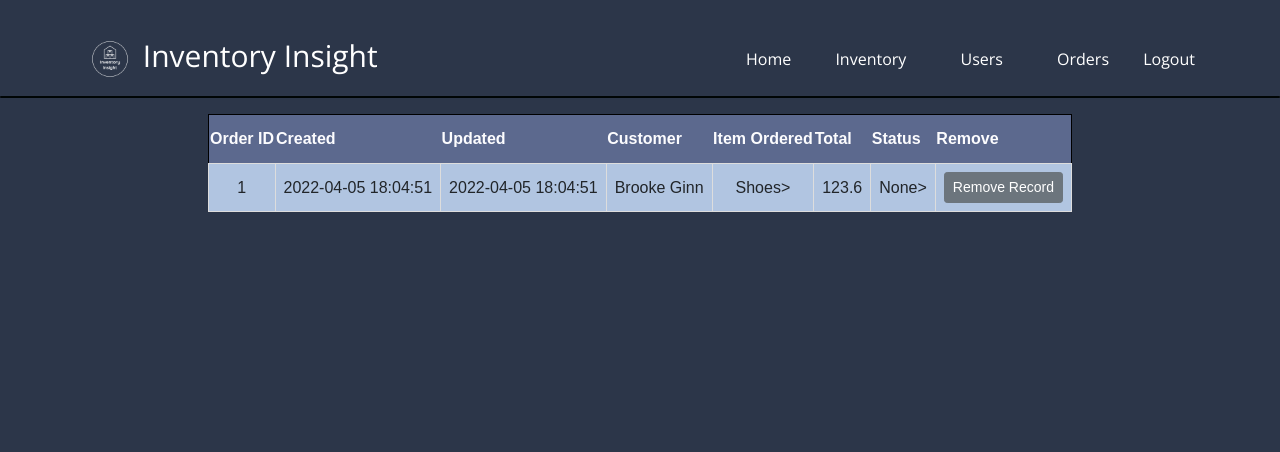
After one commit to bginn27/ProgrammingProject, a Flask app: page /orders/remove/1 in a window 1280 px wide. The commit adds this page. Shown: the top 452 px of the page. Run offline with Flask 2, Linux system fonts and the light colour scheme; data comes from the database, SQL or seed files in the repository; both versions use the stored data as it was after the commit; some libraries are stand-ins or nearby versions.

Commit message:
added other features

```diff
--- a/app.py
+++ b/app.py
@@ -1,11 +1,14 @@
+from ast import And
 from fileinput import close
+from operator import and_
 import re
 import sqlite3
-from flask import Flask, render_template, request, url_for, redirect, flash
+from flask import Flask, render_template, request, url_for, redirect, flash, session
 from sqlalchemy import false
 from werkzeug.exceptions import abort
 
 app = Flask(__name__)
+app.secret_key = 'SecretKey'
 
 from flask import Flask, render_template
 
@@ -22,19 +25,41 @@ def login():
     if request.method == 'GET':
         return render_template('login.html')
     if request.method == 'POST':
-        print('running post')
-        if request.form['username'] != 'admin' or request.form['password'] != 'admin':
-            print('checking pass')
-            error = 'Invalid Credentials. Please try again.'
+        username = request.form.get("username")
+        password = request.form.get("password")
+        #Get record for user from DB
+        conn = get_db_connection()
+        dbexe = 'SELECT username, password FROM users WHERE username="{}"'.format(username)
+        print(dbexe)
+        login = conn.execute(dbexe).fetchall()
+        conn.close()
+
+        if username.lower() == login[0][0].lower() and password == login[0][1]:
+            print('Success!')
+            session['user'] = username
+            return render_template('home.html')
         else:
-            print('pass accepted')
-            loggedIn = True
-            return redirect("/")
+            print('Bad Username and/or Password!')
+            flash('Bad Username and/or Password!')
+            return redirect("/login")
+
+# logout page
+@app.route('/logout')
+def logout():
+    session.pop('user')
+    return redirect('/login')
+
+
 
 # home page
 @app.route('/')
 def home():
-    return render_template('home.html')
+    if('user' in session):
+        return render_template('home.html')
+    else:
+        return redirect('/login')
+
+
 
 
 # main inventory page
@@ -53,7 +78,6 @@ def inventoryadd():
         return render_template('inventoryadd.html')
 
     if request.method == "POST":
-        itemNum = request.form.get("itemNum")
         itemName = request.form.get("itemName")
         description = request.form.get("description")
         location = request.form.get("location")
@@ -61,8 +85,8 @@ def inventoryadd():
         conn = sqlite3.connect('database.db')
         cur = conn.cursor()
         add_inventory = cur.execute("""
-        INSERT INTO inventory (id, itemName, description, location)
-        VALUES (?, ?, ?, ?)""",(itemNum, itemName, description, location))
+        INSERT INTO inventory (itemName, description, location)
+        VALUES (?, ?, ?)""",(itemName, description, location))
         conn.commit()
         conn.close()
         return redirect("/inventory")
@@ -82,7 +106,7 @@ def inventoryUpdate(id):
         location = request.form.get("location")
         #DB Connection
         conn = get_db_connection()
-        dbexe = """UPDATE inventory SET itemName='{}', description='{}', location='{}' WHERE id={}""".format(itemName, description, location,itemNum)
+        dbexe = """UPDATE inventory SET itemName='{}', description='{}', location='{}', updated=CURRENT_TIMESTAMP WHERE id={}""".format(itemName, description, location,itemNum)
         print(dbexe)
         db_update = conn.execute(dbexe)
         conn.commit()
@@ -111,12 +135,143 @@ def inventoryRemove(id):
 
 
 
+# main users page
+@app.route('/users')
+def users():
+    conn = get_db_connection()
+    users = conn.execute("SELECT * FROM users").fetchall()
+    conn.close()
+    return render_template('users.html', users=users)
 
-# invoices page
-@app.route('/invoices', methods=["GET", "POST"])
-def invoices():
+# add user to table and return to main inventory page
+@app.route('/useradd', methods=["GET", "POST"] )
+def useradd():
     if request.method == "GET":
-        return render_template('invoices.html')
+        return render_template('useradd.html')
+
+    if request.method == "POST":
+        username = request.form.get("username").lower()
+        password = request.form.get("password")
+
+        conn = sqlite3.connect('database.db')
+        cur = conn.cursor()
+        add_users = cur.execute("""
+        INSERT INTO users (username,password)
+        VALUES (?, ?)""",(username, password))
+        conn.commit()
+        conn.close()
+        return redirect("/users")
+
+@app.route('/users/update/<int:id>', methods=["GET","POST"] )
+def userUpdate(id):
+    if request.method == "GET":
+        conn = get_db_connection()
+        users = conn.execute("SELECT * FROM users WHERE id={}".format(id)).fetchall()
+        conn.close()
+        return render_template('userupdate.html', users=users)
+    if request.method == "POST":
+        userID = id
+        username = request.form.get("username")
+        password = request.form.get("password")
+        #DB Connection
+        conn = get_db_connection()
+        dbexe = """UPDATE users SET username='{}', password='{}' WHERE id={}""".format(username, password, id)
+        print(dbexe)
+        db_update = conn.execute(dbexe)
+        conn.commit()
+        conn.close()
+        return redirect('/users')
+
+@app.route('/users/remove/<int:id>', methods=["GET","POST"] )
+def userRemove(id):
+    if request.method == "GET":
+        conn = get_db_connection()
+        users = conn.execute("SELECT * FROM users WHERE id={}".format(id)).fetchall()
+        conn.close()
+        return render_template('userremove.html', users=users)
+    #DB Connection
+    if request.method == "POST":
+        userID = id
+        conn = get_db_connection()
+        dbexe = """DELETE FROM users WHERE id = {}""".format(userID)
+        print(dbexe)
+        db_update = conn.execute(dbexe)
+        conn.commit()
+        conn.close()
+        return redirect('/users')
+
+
+
+# main orders page
+@app.route('/orders')
+def orders():
+    conn = get_db_connection()
+    orders = conn.execute("SELECT * FROM orders").fetchall()
+    conn.close()
+    return render_template('orders.html', orders=orders)
+
+# add user to table and return to main inventory page
+@app.route('/orderadd', methods=["GET", "POST"] )
+def orderadd():
+    if request.method == "GET":
+        return render_template('orderadd.html')
+
+    if request.method == "POST":
+        customer = request.form.get("customer")
+        item = request.form.get("item")
+        total = request.form.get("total")
+
+        conn = sqlite3.connect('database.db')
+        cur = conn.cursor()
+        add_orders = cur.execute("""
+        INSERT INTO orders (customer,item,total,status)
+        VALUES (?, ?, ?, ?)""",(customer, item, total, 'NEW'))
+        conn.commit()
+        conn.close()
+        return redirect("/orders")
+
+@app.route('/orders/update/<int:id>', methods=["GET","POST"] )
+def orderUpdate(id):
+    if request.method == "GET":
+        conn = get_db_connection()
+        orders = conn.execute("SELECT * FROM orders WHERE id={}".format(id)).fetchall()
+        conn.close()
+        return render_template('orderupdate.html', orders=orders)
+    if request.method == "POST":
+        orderIP = id
+        customer = request.form.get("customer")
+        item = request.form.get("item")
+        total = request.form.get("total")
+        status = request.form.get("status")
+        #DB Connection
+        conn = get_db_connection()
+        dbexe = """UPDATE orders SET customer='{}', item='{}', total='{}', status='{}' WHERE id={}""".format(customer, item, total, status, id)
+        print(dbexe)
+        db_update = conn.execute(dbexe)
+        conn.commit()
+        conn.close()
+        return redirect('/orders')
+
+@app.route('/orders/remove/<int:id>', methods=["GET","POST"] )
+def orderRemove(id):
+    if request.method == "GET":
+        conn = get_db_connection()
+        orders = conn.execute("SELECT * FROM orders WHERE id={}".format(id)).fetchall()
+        conn.close()
+        return render_template('orderremove.html', orders=orders)
+    #DB Connection
+    if request.method == "POST":
+        userID = id
+        conn = get_db_connection()
+        dbexe = """DELETE FROM orders WHERE id = {}""".format(userID)
+        print(dbexe)
+        db_update = conn.execute(dbexe)
+        conn.commit()
+        conn.close()
+        return redirect('/orders')
+
+
+
 
 
 
--- a/static/css/style.css
+++ b/static/css/style.css
@@ -357,7 +357,7 @@ footer {
 
 }
 
-#inventory {
+#tabledata {
   font-family: Arial, Helvetica, sans-serif;
   border-collapse: collapse;
   border: 1px solid black;
@@ -366,7 +366,7 @@ footer {
   margin-right: auto;
 }
 
-#inventory td, #inventory th {
+#tabledata td, #inventory th {
   border: 1px solid #ddd;
   padding: 8px;
   background-color: #b1c5e1;
@@ -374,11 +374,11 @@ footer {
 
 
 
-#inventory tr:hover {
+#tabledata tr:hover {
   background-color: #7a92c0;
 }
 
-#inventory th {
+#tabledata th {
   padding-top: 12px;
   padding-bottom: 12px;
   text-align: left;
--- a/templates/base2.html
+++ b/templates/base2.html
@@ -52,8 +52,23 @@
                   </li>
                 </ul>
               </li>
-              <li><a href="invoices"><span>Invoices</span></a></li>
-              <li><a href="login"><span>Login</span></a></li>
+              <li class="has-children">
+                <a href="users"><span>Users</span></a>
+                <ul class="dropdown arrow-top">
+                  <li><a href="users">View Users</a></li>
+                  <li><a href="useradd">Add User</a></li>
+                  </li>
+                </ul>
+              </li>
+              <li class="has-children">
+                <a href="orders"><span>Orders</span></a>
+                <ul class="dropdown arrow-top">
+                  <li><a href="orders">View Orders</a></li>
+                  <li><a href="orderadd">Add Order</a></li>
+                  </li>
+                </ul>
+              </li>
+              <li><a href="logout"><a href="/logout">Logout</a></li>
             </ul>
           </nav>
       </div>
--- a/templates/inventory.html
+++ b/templates/inventory.html
@@ -6,10 +6,11 @@
 This will connect to the database and allow viewing, updating and deleting items
 </h1>
 
-<table id="inventory">
+<table id="tabledata">
     <tr>
         <th>Product ID</th>
         <th>Created</th>
+        <th>Updated</th>
         <th>Name</th>
         <th>Description</th>
         <th>Location</th>
@@ -22,6 +23,7 @@ This will connect to the database and allow viewing, updating and deleting items
     <tr>
         <td class="c2">{{item.id}}</td>
        <td class="c3">{{item.created}}</td>
+       <td class="c3">{{item.updated}}</td>
        <td class="c4"><SPAN>{{item.itemName}}</SPAN></td>
        <td class="c5"><SPAN>{{item.description}}</SPAN></td>
        <td class="c5"><SPAN>{{item.location}}</SPAN></td>
@@ -31,7 +33,7 @@ This will connect to the database and allow viewing, updating and deleting items
              </form>
         </td>
         <td>
-            <form action="/inventory/remove/{{item.id}}" method="DELETE">
+            <form action="/inventory/remove/{{item.id}}" method="POST">
             <input type="submit" class="btn btn-secondary btn-sm" value="Remove Record">
             </form>
         </td>
--- a/templates/inventoryremove.html
+++ b/templates/inventoryremove.html
@@ -2,7 +2,7 @@
 
 {% block content %}
 
-<table id="inventory">
+<table id="tabledata">
 
     <tr>
         <th>Product ID</th>
--- a/templates/inventoryupdate.html
+++ b/templates/inventoryupdate.html
@@ -2,7 +2,7 @@
 
 {% block content %}
 
-<table id="inventory">
+<table id="tabledata">
 
     <tr>
         <th>Product ID</th>
--- /dev/null
+++ b/templates/orderremove.html
@@ -0,0 +1,38 @@
+{% extends 'base2.html' %}
+
+{% block content %}
+
+<table id="tabledata">
+
+    <tr>
+        <th>Order ID</th>
+        <th>Created</th>
+        <th>Updated</th>
+        <th>Customer</th>
+        <th>Item Ordered</th>
+        <th>Total</th>
+        <th>Status</th>
+        <th>Remove</th>
+
+    </tr>
+
+    {% for order in orders %}
+    <tr>
+
+        <td class="c2">{{order.id}}</td>
+        <td class="c3">{{order.created}}</td>
+        <td class="c4">{{order.updated}}</td>
+        <td class="c5">{{order.customer}}</td>
+        <td class="c6">{{order.item}}></td>
+        <td class="c5">{{order.total}}</td>
+        <td class="c6">{{order.status}}></td>
+        <td>
+            <form action="/inventory/remove/{{order.id}}" method="POST" id="remove_form">
+            <input type="submit" class="btn btn-secondary btn-sm" value="Remove Record" form="remove_form">
+        </td>
+    </tr>
+
+    {% endfor %}
+    </table>
+
+{% endblock %}
```
Also changed, not shown: init_db.py (+9 -4 lines), schema.sql (+20 -1 lines), templates/inventoryadd.html (+4 -5 lines), templates/invoices.html (deleted, +0 -11 lines), templates/login.html (+2 -32 lines), templates/orderadd.html (added, +24 -0 lines), templates/orders.html (+39 -3 lines), templates/orderupdate.html (added, +37 -0 lines), templates/useradd.html (added, +21 -0 lines), templates/userremove.html (added, +30 -0 lines), templates/users.html (added, +39 -0 lines), templates/userupdate.html (added, +30 -0 lines), database.db.
